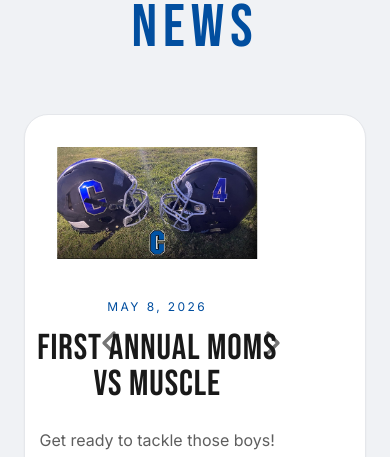
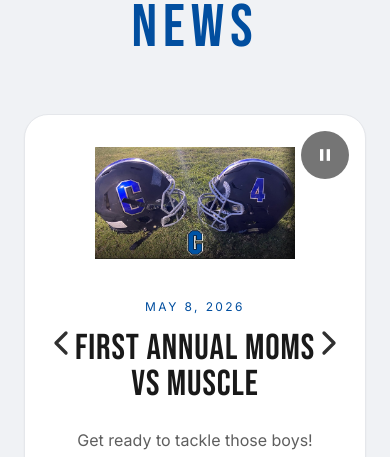
Before and after one commit to orbonnie/chs-football, a Next.js app: page / in a window 390 px wide. Shown: the part 1520-1977 px from the top of the page. Built offline with nearby package versions, Linux system fonts and the light colour scheme.

Commit message:
Fix mobile arrows and sub menus

```diff
--- a/src/components/Navbar.tsx
+++ b/src/components/Navbar.tsx
@@ -35,6 +35,7 @@ const registerLinks = [
   },
 ];
 
+
 export default function Navbar() {
   const [open, setOpen] = useState(false);
   const [registerOpen, setRegisterOpen] = useState(false);
@@ -44,7 +45,7 @@ export default function Navbar() {
   const registerRef = useRef<HTMLDivElement>(null);
 
   useEffect(() => {
-    function handleClickOutside(event: MouseEvent) {
+    const handleClickOutside = (event: MouseEvent) => {
       const target = event.target as Node;
 
       if (sponsorsRef.current && !sponsorsRef.current.contains(target)) {
@@ -56,12 +57,27 @@ export default function Navbar() {
       }
     }
 
-    document.addEventListener("mousedown", handleClickOutside);
+    const handleResize = () => {
+      const isDesktop = window.matchMedia("(min-width: 768px)").matches
+
+      if (isDesktop) {
+        setSponsorsOpen(false);
+        setRegisterOpen(false);
+        document.addEventListener("click", handleClickOutside)
+      } else {
+        document.removeEventListener("click", handleClickOutside)
+      }
+    }
+
+    handleResize()
+
+    window.addEventListener("resize", handleResize)
 
     return () => {
-      document.removeEventListener("mousedown", handleClickOutside);
+      document.removeEventListener("click", handleClickOutside)
+      window.removeEventListener("resize", handleResize)
     };
-  });
+  }, []);
 
   return (
     <header className="fixed top-0 left-0 right-0 z-50 bg-black-500/90 backdrop-blur-sm border-b border-white/10">
--- a/src/components/News.tsx
+++ b/src/components/News.tsx
@@ -39,7 +39,7 @@ export default function News() {
 
     const interval = setInterval(() => {
       next()
-    }, 3000)
+    }, 5000)
 
     return () => clearInterval(interval)
   }, [paused])
@@ -80,9 +80,30 @@ export default function News() {
         {/* CAROUSEL */}
         <div
           className="relative overflow-hidden rounded-3xl bg-white border border-black/5 shadow-sm"
-          onMouseEnter={() => setPaused(true)}
-          onMouseLeave={() => setPaused(false)}
+          // onMouseEnter={() => setPaused(true)}
+          // onMouseLeave={() => setPaused(false)}
         >
+
+          <button
+            onClick={() => setPaused((prev) => !prev)}
+            className="absolute top-4 right-4 z-40
+                      bg-black-500/60 hover:bg-black-500/80
+                      text-white rounded-full
+                      w-12 h-12 flex items-center justify-center
+                      transition"
+            aria-label={paused ? "Play carousel" : "Pause carousel"}
+          >
+            {paused ? (
+              <svg viewBox="0 0 24 24" className="w-5 h-5 fill-white">
+                <path d="M8 5v14l11-7z" />
+              </svg>
+            ) : (
+              <svg viewBox="0 0 24 24" className="w-5 h-5 fill-white">
+                <rect x="6" y="5" width="4" height="14" />
+                <rect x="14" y="5" width="4" height="14" />
+              </svg>
+            )}
+          </button>
 
           {/* TRACK */}
           <div
@@ -136,9 +157,11 @@ export default function News() {
           {/* LEFT BUTTON */}
           <button
             onClick={prev}
-            className="absolute left-16 top-1/2 -translate-y-1/2 z-30
-                       w-32 h-32
-                       text-black-500/60 transition"
+            className="absolute left-4 sm:left-16 top-1/2 -translate-y-1/2 z-30
+                      flex items-center justify-center
+                      text-black-500/90
+                      transition-all duration-200
+                      hover:scale-110"
             aria-label="Previous story"
           >
             <ChevronLeft className="w-10 h-10" />
@@ -147,9 +170,11 @@ export default function News() {
           {/* RIGHT BUTTON */}
           <button
             onClick={next}
-            className="absolute right-12 top-1/2 -translate-y-1/2 translate-x-1/2 z-30
-                       w-32 h-32
-                       text-black-500/60 transition"
+            className="absolute right-4 sm:right-16 top-1/2 -translate-y-1/2 z-30
+                      flex items-center justify-center
+                      text-black-500/90
+                      transition-all duration-200
+                      hover:scale-110"
             aria-label="Next story"
           >
             <ChevronRight className="w-10 h-10" />
```
